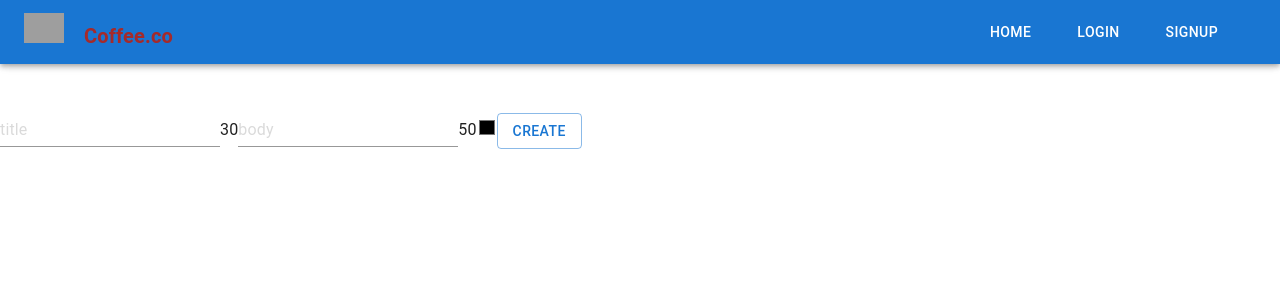
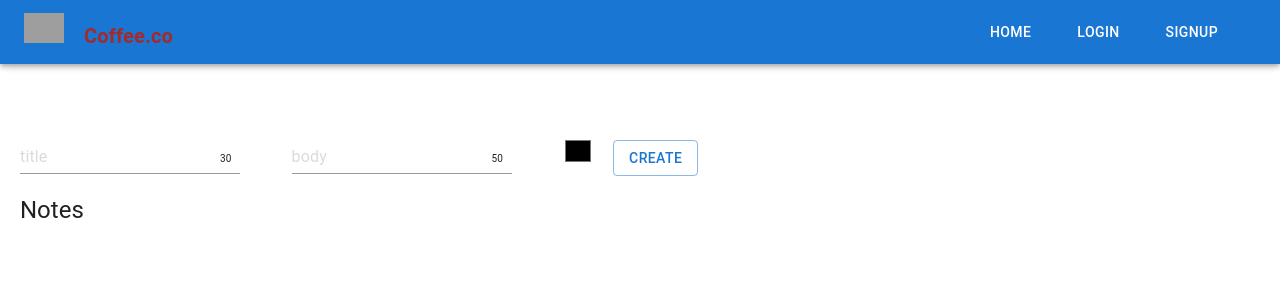
Before and after one commit to SujeetMainali/My-project, a React (Vite) app: page / in a window 1280 px wide. Shown: the top 300 px of the page. Built offline with nearby package versions, Linux system fonts and the light colour scheme; grey boxes are pictures that could not be loaded.

Commit message:
create: notes

```diff
--- a/package.json
+++ b/package.json
@@ -18,11 +18,13 @@
     "react-dom": "^18.2.0",
     "react-hook-form": "^7.44.3",
     "react-router-dom": "^6.12.1",
-    "styled-components": "^6.0.0-rc.3"
+    "styled-components": "^6.0.0-rc.3",
+    "uuid": "^9.0.0"
   },
   "devDependencies": {
     "@types/react": "^18.0.37",
     "@types/react-dom": "^18.0.11",
+    "@types/uuid": "^9.0.2",
     "@typescript-eslint/eslint-plugin": "^5.59.0",
     "@typescript-eslint/parser": "^5.59.0",
     "@vitejs/plugin-react": "^4.0.0",
--- /dev/null
+++ b/src/interface/Interface.ts
@@ -0,0 +1,7 @@
+export interface NoteObject {
+  id: string;
+  title: string;
+  body: string;
+  color: string;
+  date: string;
+}
--- /dev/null
+++ b/src/ui/organisms/Inputs.tsx
@@ -0,0 +1,98 @@
+import { Box, Button, InputBase, Typography, styled } from "@mui/material";
+
+import { useState } from "react";
+import { NoteObject } from "../../interface/Interface";
+import { v4 as uuid } from "uuid";
+
+const Container = styled(Box)`
+  & > * {
+    margin: 0px 20px 20px 0px;
+  }
+  & > div > input[type="text"] {
+    border-bottom: 1px solid black;
+    opacity: 0.4;
+  }
+
+  & > div > input[type="color"] {
+    width: 30px;
+    height: 30px;
+    bottom: -30px;
+  }
+  & > span {
+    font-size: 10px;
+    position: relative;
+    right: 40px;
+  }
+`;
+const Error = styled(Typography)`
+  background-color: red;
+  color: white;
+  padding: 10px;
+  width: 50%;
+  border-radius: 10px;
+`;
+const defaultObject = {
+  id: "",
+  title: "",
+  body: "",
+  color: "",
+  date: new Date().toLocaleString().toString(),
+};
+
+interface ICreateNoteProps {
+  addNotes: (note: NoteObject) => void;
+}
+
+const Inputs: React.FC<ICreateNoteProps> = ({ addNotes }) => {
+  const [note, setNote] = useState<NoteObject>(defaultObject);
+  const [error, setError] = useState<String>("");
+  const onValueChange = (
+    e: React.ChangeEvent<HTMLTextAreaElement | HTMLInputElement>
+  ) => {
+    // console.log(e.target.name, e.target.value);
+    if (error) setError("");
+    setNote({ ...note, [e.target.name]: e.target.value });
+    // console.log(note);
+  };
+  const onCreateNote = () => {
+    if (!note.title || !note.body) {
+      setError("All fields are required");
+
+      return;
+    }
+    addNotes({ ...note, id: uuid() });
+    setNote(defaultObject)
+  };
+  return (
+    <>
+      <div className="wrapper">
+        <Container>
+          <InputBase
+            placeholder="title"
+            onChange={(e) => onValueChange(e)}
+            name="title"
+          ></InputBase>
+          <Box component="span">30</Box>
+          <InputBase
+            placeholder="body"
+            onChange={(e) => onValueChange(e)}
+            name="body"
+          ></InputBase>
+          <Box component="span">50</Box>
+          <InputBase
+            type="color"
+            defaultValue={"#000000"}
+            onChange={(e) => onValueChange(e)}
+            name="color"
+          ></InputBase>
+          <Button variant="outlined" onClick={() => onCreateNote()}>
+            Create
+          </Button>
+          {error && <Error>{error}</Error>}
+        </Container>
+      </div>
+    </>
+  );
+};
+
+export default Inputs;
--- /dev/null
+++ b/src/ui/organisms/Notes.tsx
@@ -0,0 +1,14 @@
+import { Box, Typography } from "@mui/material";
+
+const Notes = () => {
+  return (
+    <>
+ <Box>
+  <Typography variant="h5">Notes</Typography>
+  <Box></Box>
+ </Box>
+    </>
+  )
+};
+
+export default Notes;
--- a/src/ui/pages/HomePage.tsx
+++ b/src/ui/pages/HomePage.tsx
@@ -1,39 +1,25 @@
-import { Box, Button, InputBase, styled } from "@mui/material";
+import { Box } from "@mui/material";
 import NavBar from "../organisms/NavBar";
+import Inputs from "../organisms/Inputs";
+import Notes from '../organisms/Notes'
+import { useState } from "react";
+import { NoteObject } from "../../interface/Interface";
 
-const Container = styled(Box)`
-  & > div > input[type="text"] {
-    border-bottom: 1px solid black;
-  opacity: 0.4;
-  }
-`;
+    const HomePage = () => {
+      const [notes, setNotes] = useState<NoteObject[]>([])
 
-function HomePage() {
+      const addNotes = (note: NoteObject)=>{
+        setNotes([note, ...notes]);
+      }
   return (
     <>
-      <div className="wrapper">
-        <NavBar />
-        <Container>
-          <InputBase
-            placeholder="title"
-            // style={{ border: "1px solid black", margin: 2 }}
-          ></InputBase>
-          <Box component="span">30</Box>
-          <InputBase
-            placeholder="body"
-            // style={{ border: "1px solid black", margin: 2 }}
-          ></InputBase>
-          <Box component="span">50</Box>
-          <InputBase
-            type="color"
-            defaultValue={"#000000"}
-            style={{ width: 20 }}
-          ></InputBase>
-          <Button variant="outlined">Create</Button>
-        </Container>
-      </div>
+      <NavBar />
+      <Box style={{ padding: 20 }}>
+        <Inputs addNotes={addNotes} />
+        <Notes />
+      </Box>
     </>
   );
-}
+};
 
 export default HomePage;
```
Also changed, not shown: src/App.tsx (+8 -9 lines), 2 other files (tests, documents, lock files or other folders).
